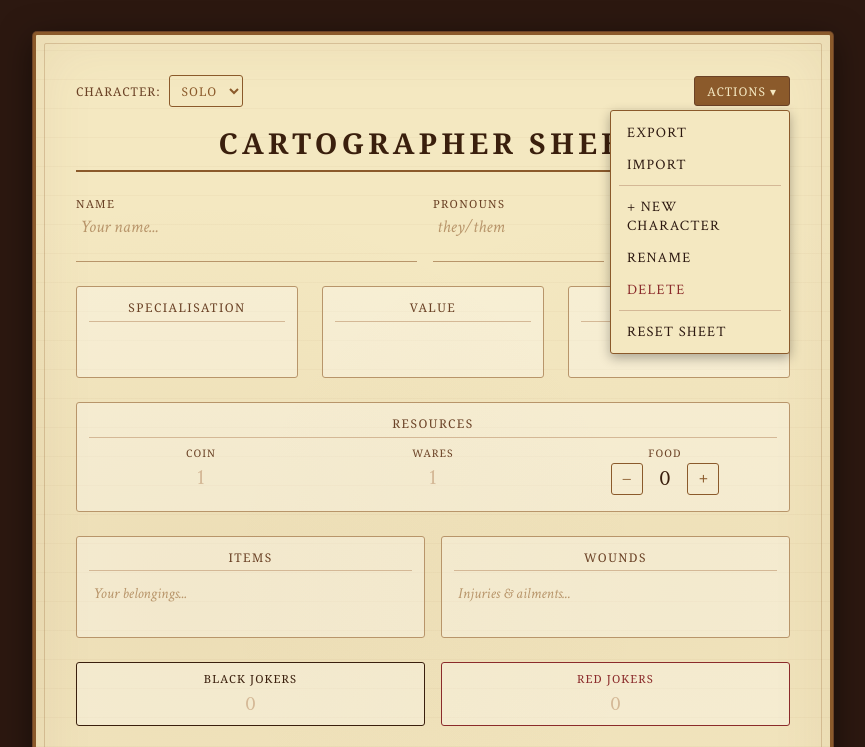
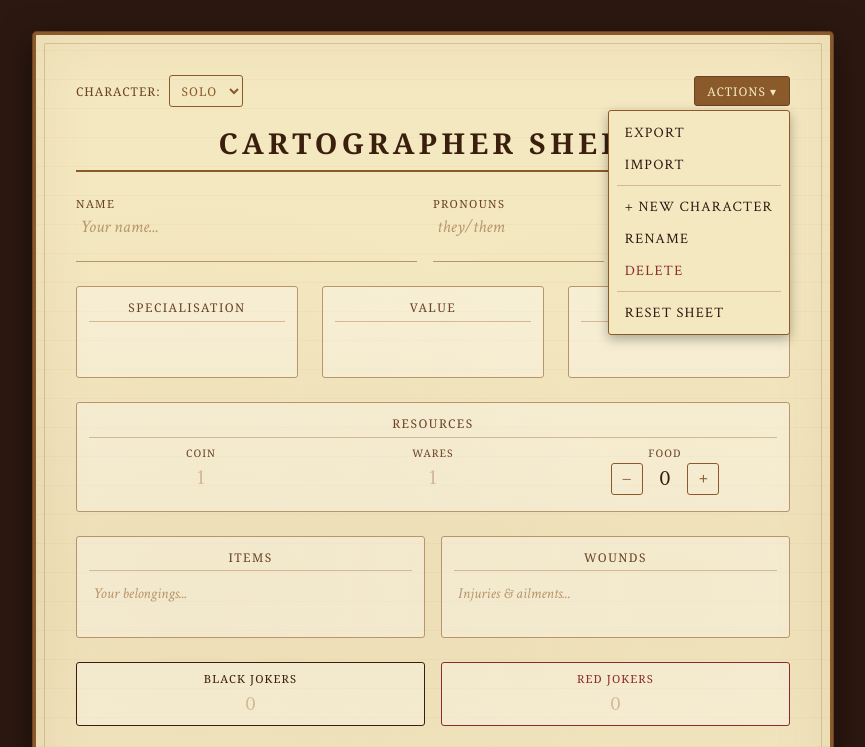
Before and after one commit to CaptainHowlingMadMurdockBot/cartograph-sheet, a plain HTML site: page index.html in a window 1280 px wide. Both pictures are taken after a click on the button "ACTIONS ▾". Shown: the top 747 px of the page, without its empty margins (207-1072 px from the left). Drawn offline with Linux system fonts and the light colour scheme; a web font is replaced by a local one.

Commit message:
fix actions menu: position fixed relative to button, no clipping, nowrap text

```diff
--- a/index.html
+++ b/index.html
@@ -80,7 +80,7 @@
 
   .toolbar button:hover { background: #6b4226; }
 
-  .toolbar .spacer { flex: 1; }
+  .toolbar .spacer { flex: 1; min-width: 0.5rem; }
 
   .char-select {
     font-family: 'IM Fell English', Georgia, serif;
@@ -93,6 +93,9 @@
     border-radius: 3px;
     padding: 0.35rem 0.5rem;
     cursor: pointer;
+    max-width: 12rem;
+    overflow: hidden;
+    text-overflow: ellipsis;
   }
 
   .char-select option { background: #f4e8c1; color: #2c1810; }
@@ -122,17 +125,16 @@
 
   .actions-menu {
     display: none;
-    position: absolute;
-    right: 0;
-    top: 100%;
+    position: fixed;
     min-width: 180px;
+    max-width: min(90vw, 280px);
     background: #f4e8c1;
     border: 1px solid #8b5a2b;
     border-radius: 3px;
     box-shadow: 0 4px 12px rgba(0,0,0,0.3);
-    z-index: 10;
+    z-index: 1000;
     padding: 0.35rem 0;
-    margin-top: 0.25rem;
+    white-space: nowrap;
   }
 
   .actions-menu.open { display: block; }
@@ -618,8 +620,10 @@
   function populateCharSelect(selectChar) {
     const chars = discoverCharacters();
     if (chars.length === 0) chars.push('solo');
+    // Always include the current character, even if brand new with no data yet
+    if (!chars.includes(selectChar)) chars.push(selectChar);
     charSelect.innerHTML = '';
-    chars.forEach(c => {
+    chars.sort().forEach(c => {
       const opt = document.createElement('option');
       opt.value = c;
       opt.textContent = c;
@@ -751,13 +755,24 @@
   });
 
   // --- Actions dropdown toggle ---
-  document.querySelector('.actions-btn').addEventListener('click', (e) => {
+  const actionsBtn = document.querySelector('.actions-btn');
+  const actionsMenu = document.querySelector('.actions-menu');
+
+  actionsBtn.addEventListener('click', (e) => {
     e.stopPropagation();
-    document.querySelector('.actions-menu').classList.toggle('open');
+    const isOpen = actionsMenu.classList.contains('open');
+    // Close all menus first
+    document.querySelectorAll('.actions-menu.open').forEach(m => m.classList.remove('open'));
+    if (!isOpen) {
+      const rect = actionsBtn.getBoundingClientRect();
+      actionsMenu.style.right = (document.body.clientWidth - rect.right) + 'px';
+      actionsMenu.style.top = (rect.bottom + 4) + 'px';
+      actionsMenu.classList.add('open');
+    }
   });
 
   document.addEventListener('click', () => {
-    document.querySelector('.actions-menu').classList.remove('open');
+    actionsMenu.classList.remove('open');
   });
 
   // --- Export ---
```
